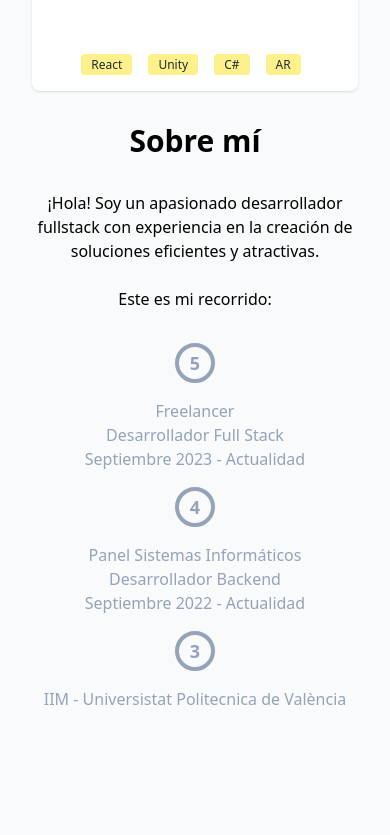
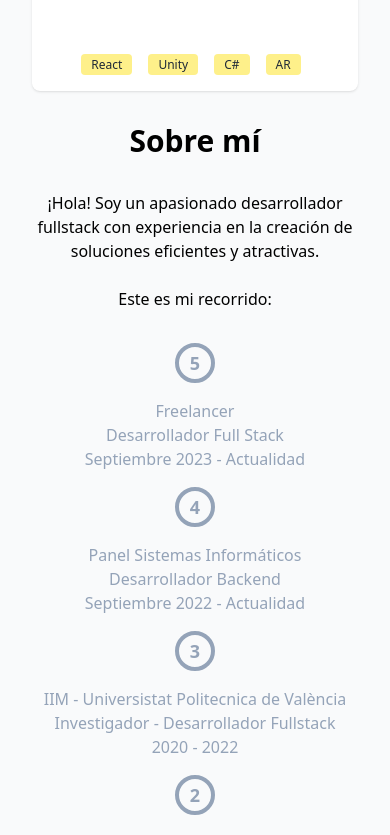
Before and after one commit to 1dmaol/1dmaol.github.io, a React (Vite) app: page / in a window 390 px wide. Shown: the part 2240-3075 px from the top of the page. Before the commit the page ends 3017 px from the top, so only its background shows below. Built offline with nearby package versions, Linux system fonts and the light colour scheme.

Commit message:
Millora algo?

```diff
--- a/src/App.css
+++ b/src/App.css
@@ -73,6 +73,10 @@
         will-change: opacity, visibility;
     }
 
+    .fade-in-section:last-child {
+        padding-bottom: 0;
+    }
+
 }
 
 .card {
--- a/src/components/About.jsx
+++ b/src/components/About.jsx
@@ -131,7 +131,7 @@ export const About = () => {
         >
             <div
                 onMouseLeave={() => setSelected(null)}
-                className="flex items-center justify-center flex-col gap-8"
+                className="flex flex-col items-center justify-center flex-col gap-8"
             >
 
                 <h2 id="about" className="text-3xl font-bold">Sobre mí</h2>
@@ -146,7 +146,7 @@ export const About = () => {
 
                 <div
                     id="journey"
-                    className="flex flex-col md:flex-row rounded-lg gap-4 h-[370px] md:h-[210px] overflow-x-auto md:w-[1250px] md:overflow-y-auto no-scrollbar">
+                    className="flex flex-col md:flex-row rounded-lg gap-4 md:h-[210px] overflow-x-hidden md:overflow-x-auto md:w-[1250px] overflow-y-auto md:overflow-y-hidden no-scrollbar">
                     {
                         sections.sort((a, b) => isMobile ? b.index - a.index : a.index - b.index).map((section, index) => {
                             return <Section
```
Also changed, not shown: 5 other files (tests, documents, lock files or other folders).
